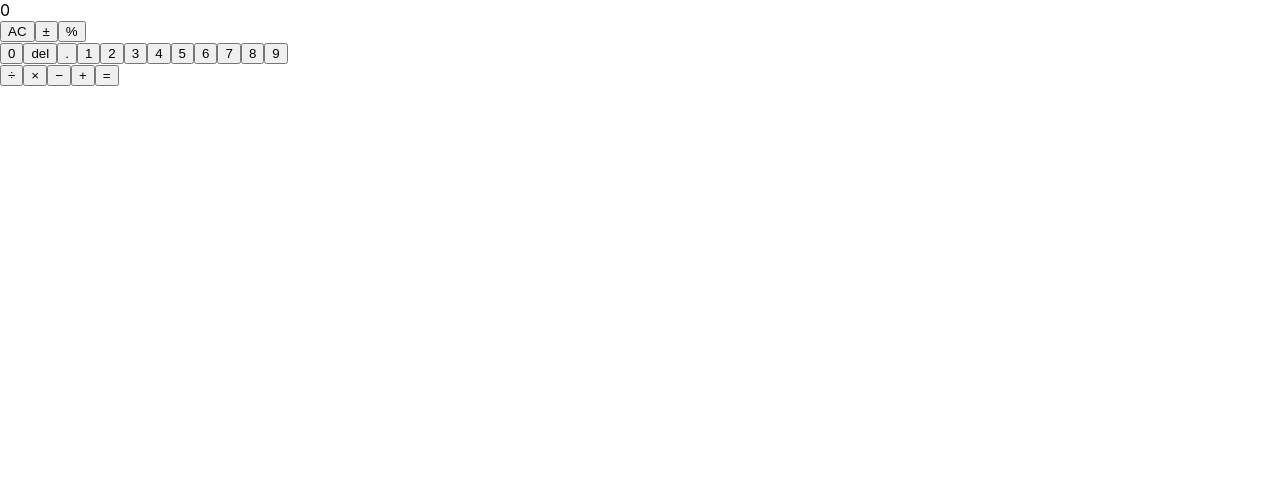
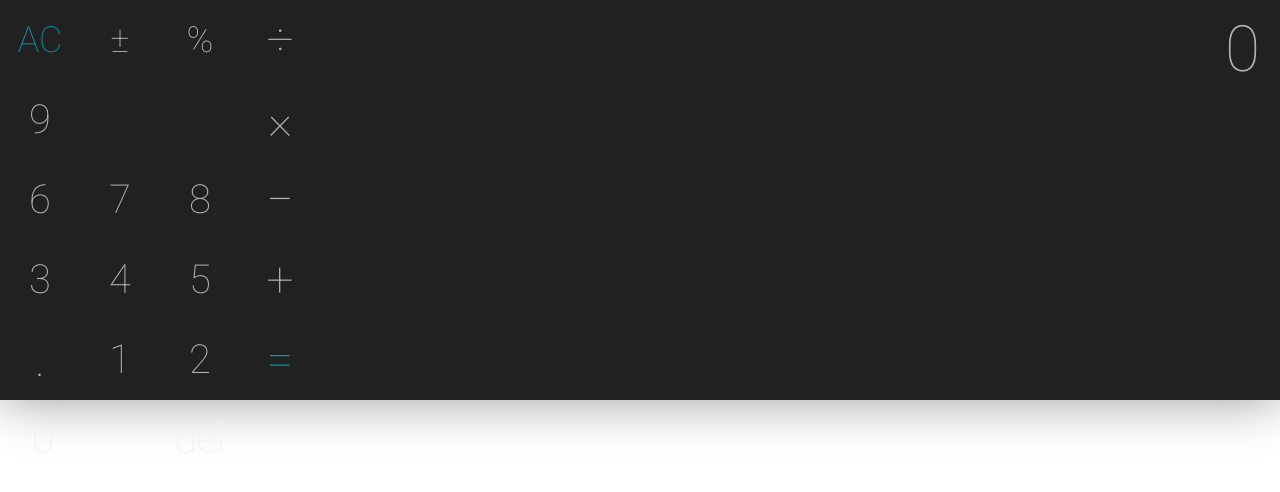
Before and after one commit to Driftix/ReactJSCalc, a React (Create React App) app: page / in a window 1280 px wide. Shown: the top 492 px of the page. Built offline with nearby package versions, Linux system fonts and the light colour scheme.

Commit message:
ajout css

```diff
--- a/src/App.css
+++ b/src/App.css
@@ -1,38 +1,174 @@
-.App {
-  text-align: center;
+@import url("https://fonts.googleapis.com/css?family=Lato:100|Roboto:100");
+
+html {
+  box-sizing: border-box;
 }
 
-.App-logo {
-  height: 40vmin;
-  pointer-events: none;
+body {
+  font-family: "Roboto", sans-serif;
+  font-weight: 100;
+
+  margin: 0;
 }
 
-@media (prefers-reduced-motion: no-preference) {
-  .App-logo {
-    animation: App-logo-spin infinite 20s linear;
-  }
+button {
+  font-family: inherit;
+
+  display: block;
+
+  padding: 0;
+
+  cursor: pointer;
+
+  border: none;
+  outline: none;
+  background: none;
 }
 
-.App-header {
-  background-color: #282c34;
-  min-height: 100vh;
+.wrapper {
+  display: flex;
+
+  height: 100vh;
+
+  background: radial-gradient(
+          rgba(88, 214, 141, 0.8),
+          rgba(88, 214, 141, 0.9)
+  );
+
+  justify-content: center;
+  align-items: center;
+}
+
+#app {
+  position: relative;
+
+  width: 320px;
+  height: 500px;
+}
+
+.Calculator {
   display: flex;
   flex-direction: column;
-  align-items: center;
-  justify-content: center;
-  font-size: calc(10px + 2vmin);
-  color: white;
+
+  width: 100%;
+  height: 100%;
+
+  background: rgba(33, 33, 33, 1);
+  box-shadow: 0 0 50px rgba(0, 0, 0, 0.4);
 }
 
-.App-link {
-  color: #61dafb;
+/* Display */
+
+#display-screen {
+  display: inline-block;
+  line-height: 100px;
+  color: rgba(236, 240, 241, 0.7);
+  flex: 1;
+  overflow: hidden;
+
 }
 
-@keyframes App-logo-spin {
-  from {
-    transform: rotate(0deg);
-  }
-  to {
-    transform: rotate(360deg);
-  }
+#display {
+  position: absolute;
+  font-size: 64px;
+  padding-right: 20px;
+  right: 0;
+  transform-origin: right;
 }
+
+/* Keypad */
+
+.keypad {
+  display: flex;
+
+  height: 400px;
+}
+
+button.calc-btn {
+  position: relative;
+  width: 80px;
+  height: 80px;
+  line-height: 80px;
+  padding: 0;
+  color: rgba(236, 240, 241, 0.7);
+  border: none;
+  border-radius: 50%;
+  transition: 300ms ease-in-out;
+}
+
+.calc-btn:before {
+  content: "";
+  position: absolute;
+  top: 0;
+  left: 0;
+  width: 80px;
+  height: 80px;
+  background: radial-gradient(
+          rgba(88, 214, 141, 0.01),
+          rgba(88, 214, 141, 0.06)
+  );
+  border-radius: 50px;
+  transform: scale(0);
+  transition: transform 150ms ease-in-out;
+}
+button.calc-btn:active:before {
+  -webkit-transform: scale(1);
+  -ms-transform: scale(1);
+  transform: scale(1);
+}
+/* Input Keys */
+
+.Calculator .input-keys {
+  width: 240px;
+}
+
+/* Function Keys */
+
+.Calculator .function-keys {
+  display: flex;
+}
+
+.Calculator .function-keys .calc-btn {
+  font-size: 2.25em;
+}
+
+.Calculator .function-keys #clear {
+  color: rgba(0, 151, 167, 1);
+}
+
+/* Number Keys */
+
+.Calculator .number-keys {
+  display: flex;
+  flex-direction: row;
+
+  flex-wrap: wrap-reverse;
+}
+
+.Calculator .number-keys .calc-btn {
+  font-size: 2.5em;
+}
+
+.Calculator .number-keys #zero {
+  width: 160px;
+  padding-left: 32px;
+
+  text-align: left;
+}
+
+.Calculator .number-keys #decimal {
+  font-size: 3em;
+  left: 0;
+}
+
+/* Operator Keys */
+
+.Calculator .operator-keys #equals {
+  color: rgba(0, 151, 167, 1);
+}
+
+.Calculator .operator-keys .calc-btn {
+  font-size: 3em;
+
+  border-right: none;
+}
```
